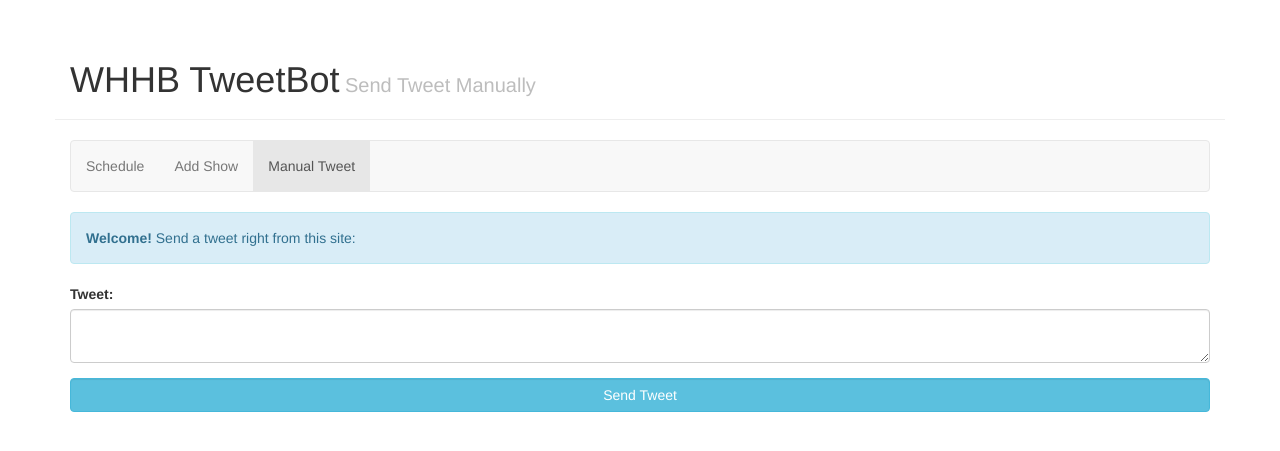
After one commit to naliuj/WHHB-Twitter-Bot, a Flask app: page /manual-tweet/ in a window 1280 px wide. The commit adds this page. Shown: the top 451 px of the page. Run offline with Flask 2, Linux system fonts and the light colour scheme; some libraries are stand-ins or nearby versions.

Commit message:
Added manual tweet page and some styling changes

```diff
--- a/bot.py
+++ b/bot.py
@@ -1,3 +1,3 @@
-from auth import authenticate
+from twitter_auth import authenticate
 
-t = authenticate()
+api = authenticate()
--- a/site_main.py
+++ b/site_main.py
@@ -1,6 +1,8 @@
 from flask import Flask, render_template, request, redirect, url_for
 from make_table import get_table
 import db
+import tweepy
+from twitter_auth import authenticate
 
 
 app = Flask(__name__)
@@ -16,7 +18,7 @@ def add_show():
     return render_template("add_show.html", alert=None, subheading="Adding New Show")
 
 
-@app.route("/added/", methods=["POST"])
+@app.route("/add/", methods=["POST"])
 def added_show():
     show_info = [request.form["show-name"],
                  request.form["show-day"],
@@ -29,7 +31,7 @@ def added_show():
                  ''
                  ]
     db.add(show_info)
-    return redirect(url_for("index"))
+    return render_template("add_show.html", alert=None, subheading="Adding New Show")
 
 
 @app.route("/remove/", methods=["POST"])
@@ -41,5 +43,27 @@ def remove_show():
         pass
     return redirect(url_for("index"))
 
+
+@app.route("/manual-tweet/")
+def manual_tweet_page():
+    return render_template("manual_tweet.html", subheading="Send Tweet Manually", status=None)
+
+
+@app.route("/manual-tweet/", methods=["POST"])
+def send_tweet():
+    twit = authenticate()
+    tweet = request.form["message"]
+    try:
+        twit.update_status(tweet)
+        return render_template("manual_tweet.html", subheading="Send Tweet Manually", status="success")
+    except tweepy.error.TweepError:
+        return render_template("manual_tweet.html", subheading="Send Tweet Manually", status="failed")
+
+# Error Handling
+
+@app.errorhandler(404)
+def page_note_found(e):
+    return render_template("404.html"), 404
+
 if __name__ == "__main__":
     app.run(debug=True)
--- a/templates/base.html
+++ b/templates/base.html
@@ -9,11 +9,11 @@
     <script src="http://maxcdn.bootstrapcdn.com/bootstrap/3.3.6/js/bootstrap.min.js"></script>
 
     <meta charset="UTF-8">
-    <title>ipsum lorem porem</title>
+    <title>WHHB TweetBot</title>
 </head>
 <body>
 <div class="container">
-<div class="row page-header"><h1 class="col-md-12">ipsum lorem porem<span style="color: #BDBDBD; font-size: 20px;"> {{ subheading }}</span></h1></div>
+<div class="row page-header"><h1 class="col-md-12">WHHB TweetBot<span style="color: #BDBDBD; font-size: 20px;"> {{ subheading }}</span></h1></div>
 {% block body %}{% endblock %}
 </div>
 </body>
--- /dev/null
+++ b/templates/manual_tweet.html
@@ -0,0 +1,26 @@
+{% extends "base.html" %}
+{% block body %}
+<div id="navigation">
+    <nav class="navbar navbar-default">
+        <ul class="nav navbar-nav">
+            <li><a href="/">Schedule</a></li>
+            <li><a href="/add/">Add Show</a></li>
+            <li class="active"><a href="/manual-tweet/">Manual Tweet</a></li>
+        </ul>
+    </nav>
+</div>
+{% if status == None %}
+<div class="alert alert-info"><strong>Welcome!</strong> Send a tweet right from this site:</div>
+{% elif status == "success" %}
+<div class="alert alert-success"><strong>Success!</strong> Tweet sent!</div>
+{% elif status == "failed" %}
+<div class="alert alert-danger"><strong>Error!</strong> Sending failed!</div>
+{% endif %}
+<form role="form" action="/manual-tweet/" method="post">
+	<div class="form-group">
+		<label for="message">Tweet:</label>
+		<textarea class="form-control" name="message" rows="2" maxlength="140"></textarea>
+	</div>
+	<input class="form-control btn btn-info" type="submit" value="Send Tweet"></input>
+</form>
+{% endblock %}
```
Also changed, not shown: auth.py (+0 -10 lines), templates/add_show.html (+4 -3 lines), templates/index.html (+6 -4 lines), twitter_auth.py (added, +8 -0 lines), shows.db.
